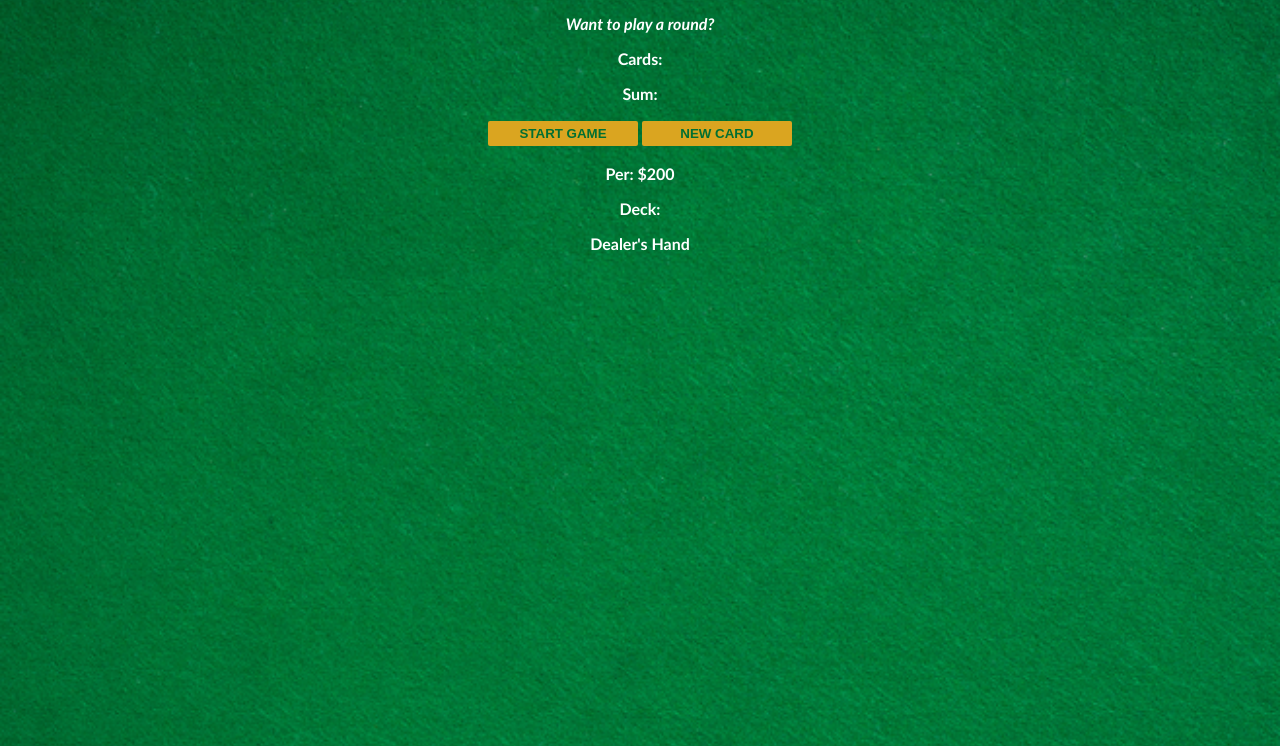
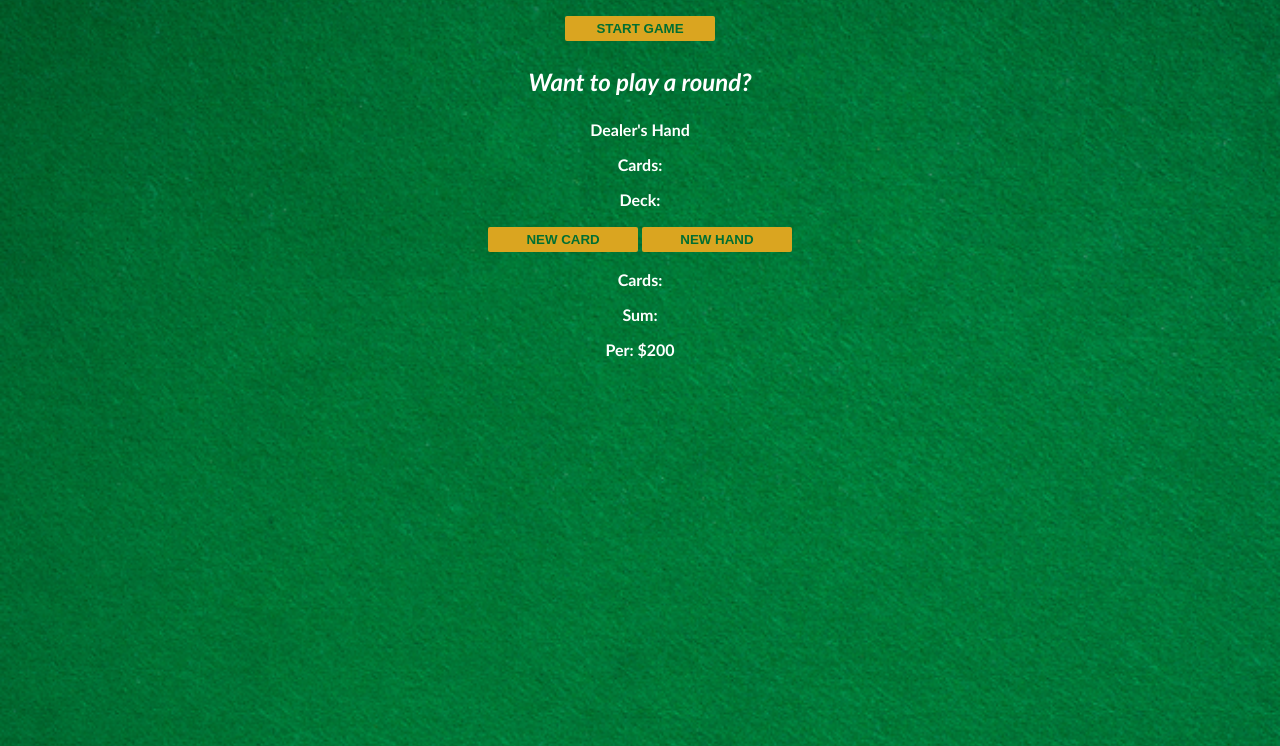
Before and after one commit to Jack-0f-All/BlackJack, a website built with Vite: page index.html in a window 1280 px wide. Shown: the part 54-800 px from the top of the page. Built offline with nearby package versions, Linux system fonts and the light colour scheme.

Commit message:
Add NewHand feature and auto-shuffle logic.

```diff
--- a/index.css
+++ b/index.css
@@ -13,6 +13,7 @@ h1 {
 
 #message-el {
     font-style: italic;
+    font-size: x-large;
 }
 
 button {
--- a/index.html
+++ b/index.html
@@ -4,17 +4,18 @@
     </head>
     <body>
         <h1>Blackjack</h1>
+        <button onclick="startGame()">START GAME</button>
         <p id="message-el">Want to play a round?</p>
+        <p>Dealer's Hand</p>
+        <p id="dealer-el">Cards: </p>
+        <p id="deck-el">Deck: </p>
+        <button onclick="newCard()">NEW CARD</button>
+        <button onclick="deal()">NEW HAND</button>
+
         <p id="cards-el">Cards:</p>
         <p id="sum-el">Sum:</p>
-        <button onclick="startGame()">START GAME</button>
-        <button onclick="newCard()">NEW CARD</button>
+        <p id="player-el"></p>
 
-        <p id="player-el"></p>
-        <p id="deck-el">Deck: </p>
-
-        <p>Dealer's Hand</p>
-        <p id="dealer-el"></p>
 
 
 
--- a/index.js
+++ b/index.js
@@ -26,11 +26,9 @@ let gameDeck = []
 
 function startGame() {
     isAlive = true
-    hand = []
-    dealerHand = []
     shuffleCards()
     deal()
-    sum = hand[0] + hand[1]
+
     renderGame()
 }
 function resetDeck(){
@@ -51,7 +49,7 @@ function resetDeck(){
 
 }
 
-function shuffleCards(){
+function shuffleCards(numberOfDecks){
     let randomCard = 0
     let firstFive = ""
     let randomIndex = 0
@@ -59,30 +57,40 @@ function shuffleCards(){
     gameDeck = []
     resetDeck()
 
+
+
     for(let i = 0; i<52; i++){
         randomIndex = Math.floor( Math.random()*standardDeck.length)
         gameDeck.push(standardDeck[randomIndex])
         standardDeck.splice(randomIndex, 1)
+    }
 
 
-    }
 }
 
 function deal(){
+
+    isAlive = true
+    hasBlackJack = false
+    hand = []
+    dealerHand = []
+
+    if(gameDeck.length < 15){
+        shuffleCards()
+    }
+
 
     dealerHand[0] = gameDeck.pop()
     hand[0] = gameDeck.pop()
 
     dealerHand[1] = gameDeck.pop()
     hand[1] = gameDeck.pop()
-
+    sum = hand[0] + hand[1]
+    renderGame()
 }
 
 function newCard() {
     if (isAlive === true && hasBlackJack === false) {
-
-        if(gameDeck.length<1)
-            shuffleCards()
 
         let card = gameDeck.pop()
         sum += card
@@ -102,9 +110,6 @@ function renderGame() {
         dealerEl.textContent += dealerHand[i] + " "
     }
 
-
-
-
     deckEl.textContent = "Deck = " + gameDeck.length
 
     sumEl.textContent = "Sum: " + sum
```
